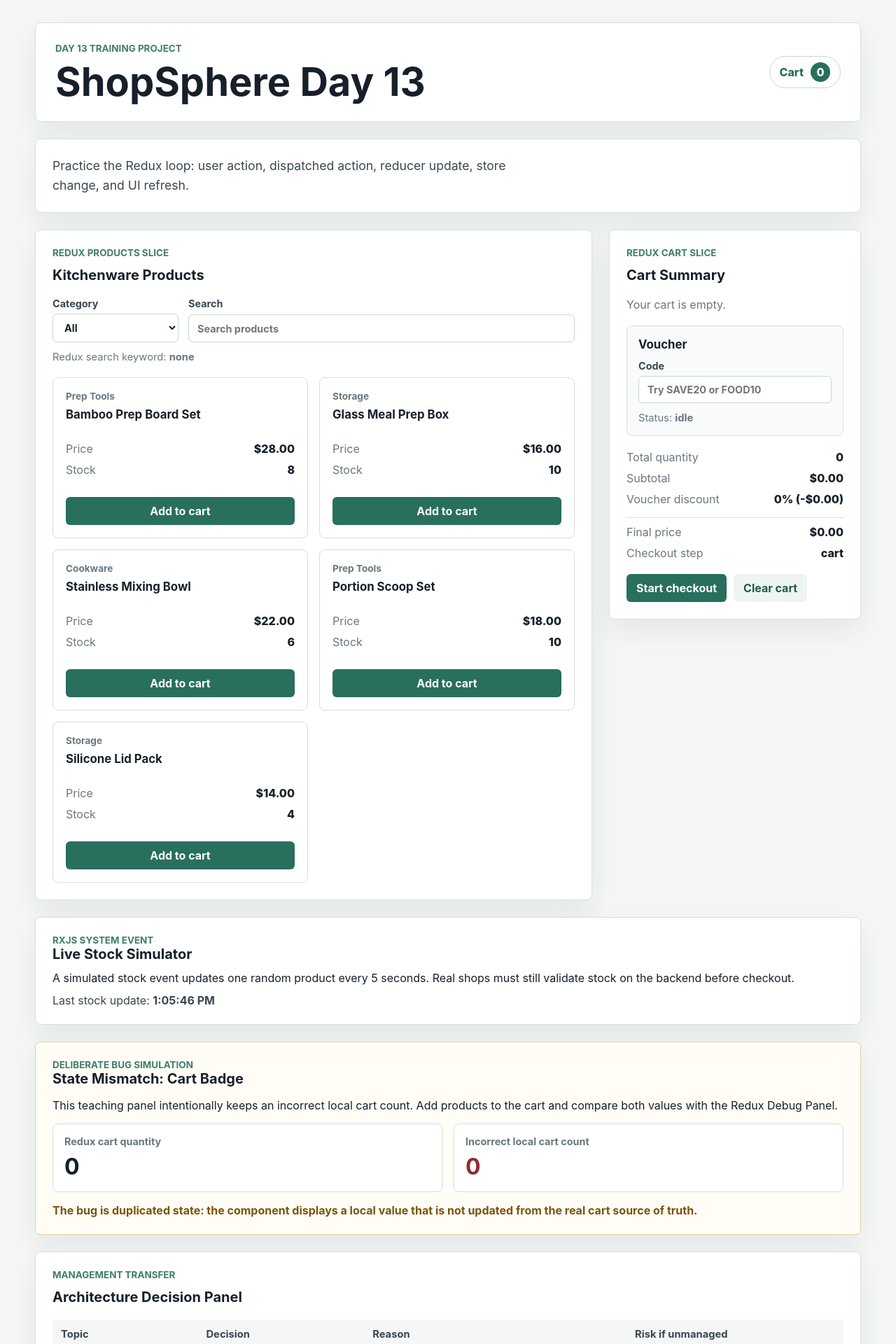
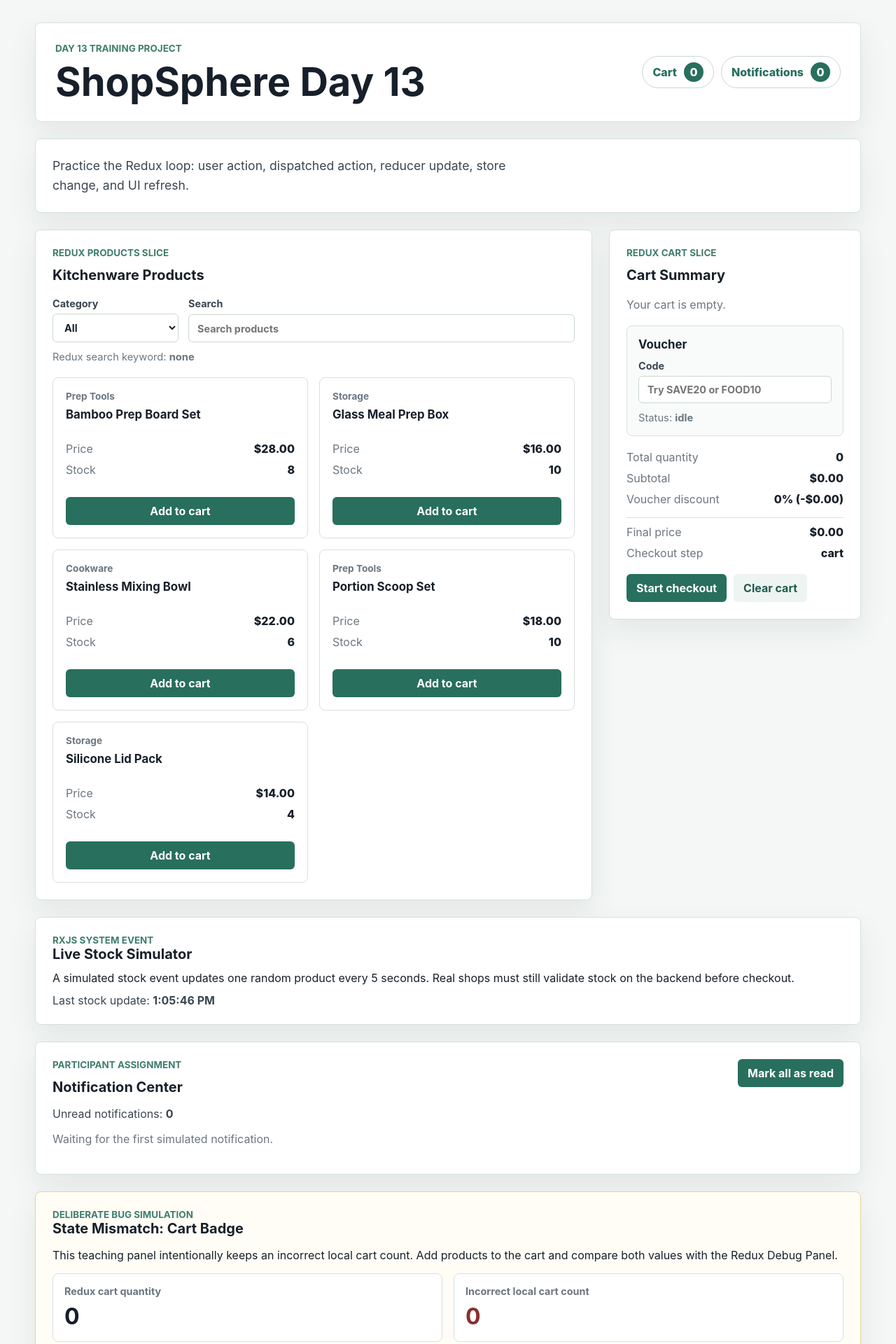
Before and after one commit to isoneday/day13, a React (Vite) app: page / in a window 1280 px wide. Shown: the top 1920 px of the page at 70% size. Built offline with nearby package versions, Linux system fonts and the light colour scheme.

Commit message:
Final Assignment: Notification Center

```diff
--- a/src/App.jsx
+++ b/src/App.jsx
@@ -4,6 +4,7 @@ import CartSummary from './components/CartSummary';
 import DebugPanel from './components/DebugPanel';
 import Header from './components/Header';
 import LiveStockSimulator from './components/LiveStockSimulator';
+import NotificationCenter from './components/NotificationCenter';
 import ProductList from './components/ProductList';
 
 function App() {
@@ -24,6 +25,7 @@ function App() {
       </div>
 
       <LiveStockSimulator />
+      <NotificationCenter />
       <BuggyCartBadge />
       <ArchitectureDecisionPanel />
       <DebugPanel />
--- a/src/app/store.js
+++ b/src/app/store.js
@@ -1,12 +1,14 @@
 import { configureStore } from '@reduxjs/toolkit';
 import productsReducer from '../features/products/productsSlice.js';
 import cartReducer from '../features/cart/cartSlice.js';
+import notificationsReducer from '../features/notifications/notificationsSlice.js';
 import voucherReducer from '../features/voucher/voucherSlice.js';
 
 export const store = configureStore({
   reducer: {
     products: productsReducer,
     cart: cartReducer,
+    notifications: notificationsReducer,
     voucher: voucherReducer,
   },
 });
--- a/src/components/DebugPanel.jsx
+++ b/src/components/DebugPanel.jsx
@@ -3,6 +3,7 @@ import { useSelector } from 'react-redux';
 function DebugPanel() {
   const products = useSelector((state) => state.products);
   const cart = useSelector((state) => state.cart);
+  const notifications = useSelector((state) => state.notifications);
   const voucher = useSelector((state) => state.voucher);
 
   return (
@@ -27,6 +28,10 @@ function DebugPanel() {
           <h3>voucher state</h3>
           <pre>{JSON.stringify(voucher, null, 2)}</pre>
         </div>
+        <div>
+          <h3>notifications state</h3>
+          <pre>{JSON.stringify(notifications, null, 2)}</pre>
+        </div>
       </div>
     </section>
   );
--- a/src/components/Header.jsx
+++ b/src/components/Header.jsx
@@ -4,6 +4,7 @@ function Header() {
   const totalQuantity = useSelector((state) =>
     state.cart.items.reduce((total, item) => total + item.quantity, 0),
   );
+  const unreadNotifications = useSelector((state) => state.notifications.unreadCount);
 
   return (
     <header className="site-header">
@@ -11,8 +12,16 @@ function Header() {
         <p className="eyebrow">Day 13 Training Project</p>
         <h1>ShopSphere Day 13</h1>
       </div>
-      <div className="cart-badge" aria-label={`Cart contains ${totalQuantity} items`}>
-        Cart <span>{totalQuantity}</span>
+      <div className="header-actions">
+        <div className="cart-badge" aria-label={`Cart contains ${totalQuantity} items`}>
+          Cart <span>{totalQuantity}</span>
+        </div>
+        <div
+          className="cart-badge"
+          aria-label={`${unreadNotifications} unread notifications`}
+        >
+          Notifications <span>{unreadNotifications}</span>
+        </div>
       </div>
     </header>
   );
--- /dev/null
+++ b/src/components/NotificationCenter.jsx
@@ -0,0 +1,86 @@
+import { useEffect, useRef } from 'react';
+import { useDispatch, useSelector } from 'react-redux';
+import { interval } from 'rxjs';
+import {
+  allNotificationsMarkedRead,
+  notificationReceived,
+} from '../features/notifications/notificationsSlice.js';
+
+const notificationMessages = [
+  {
+    type: 'stock update',
+    message: 'Stock changed for a meal-prep product. Review availability before checkout.',
+  },
+  {
+    type: 'voucher campaign',
+    message: 'Voucher campaign reminder: SAVE20 and FOOD10 are active demo codes.',
+  },
+  {
+    type: 'checkout reminder',
+    message: 'Checkout should verify cart items against current stock before continuing.',
+  },
+  {
+    type: 'system message',
+    message: 'System simulation is running. New notifications arrive every 8 seconds.',
+  },
+];
+
+function NotificationCenter() {
+  const dispatch = useDispatch();
+  const { items, unreadCount } = useSelector((state) => state.notifications);
+  const messageIndexRef = useRef(0);
+
+  useEffect(() => {
+    const subscription = interval(8000).subscribe(() => {
+      const template = notificationMessages[messageIndexRef.current % notificationMessages.length];
+      messageIndexRef.current += 1;
+
+      dispatch(
+        notificationReceived({
+          id: `${Date.now()}-${messageIndexRef.current}`,
+          ...template,
+          read: false,
+          createdAt: new Date().toLocaleTimeString(),
+        }),
+      );
+    });
+
+    return () => subscription.unsubscribe();
+  }, [dispatch]);
+
+  return (
+    <section className="panel notification-center" aria-labelledby="notification-title">
+      <div className="section-heading">
+        <div>
+          <p className="eyebrow">Participant Assignment</p>
+          <h2 id="notification-title">Notification Center</h2>
+        </div>
+        <button type="button" onClick={() => dispatch(allNotificationsMarkedRead())}>
+          Mark all as read
+        </button>
+      </div>
+
+      <p className="notification-summary">
+        Unread notifications: <strong>{unreadCount}</strong>
+      </p>
+
+      {items.length === 0 ? (
+        <p className="empty-state">Waiting for the first simulated notification.</p>
+      ) : (
+        <ul className="notification-list">
+          {items.map((notification) => (
+            <li key={notification.id} className={notification.read ? 'notification-read' : ''}>
+              <div>
+                <strong>{notification.type}</strong>
+                <span>{notification.createdAt}</span>
+              </div>
+              <p>{notification.message}</p>
+            </li>
+          ))}
+        </ul>
+      )}
+    </section>
+  );
+}
+
+export default NotificationCenter;
--- /dev/null
+++ b/src/features/notifications/notificationsSlice.js
@@ -0,0 +1,28 @@
+import { createSlice } from '@reduxjs/toolkit';
+
+const initialState = {
+  items: [],
+  unreadCount: 0,
+};
+
+const notificationsSlice = createSlice({
+  name: 'notifications',
+  initialState,
+  reducers: {
+    notificationReceived(state, action) {
+      state.items.unshift(action.payload);
+      state.unreadCount += 1;
+    },
+    allNotificationsMarkedRead(state) {
+      state.items = state.items.map((notification) => ({
+        ...notification,
+        read: true,
+      }));
+      state.unreadCount = 0;
+    },
+  },
+});
+
+export const { allNotificationsMarkedRead, notificationReceived } = notificationsSlice.actions;
+
+export default notificationsSlice.reducer;
--- a/src/index.css
+++ b/src/index.css
@@ -74,6 +74,13 @@ button:disabled:hover {
   justify-content: space-between;
   gap: 24px;
   padding: 28px;
+}
+
+.header-actions {
+  display: flex;
+  flex-wrap: wrap;
+  justify-content: flex-end;
+  gap: 10px;
 }
 
 .cart-badge {
@@ -338,6 +345,60 @@ dd {
   color: #3a4650;
 }
 
+.notification-center {
+  display: grid;
+  gap: 16px;
+}
+
+.notification-center .section-heading {
+  margin-bottom: 0;
+}
+
+.notification-summary {
+  margin-bottom: 0;
+  color: #3a4650;
+}
+
+.notification-list {
+  display: grid;
+  gap: 12px;
+  max-height: 300px;
+  overflow: auto;
+  margin: 0;
+  padding: 0;
+  list-style: none;
+}
+
+.notification-list li {
+  display: grid;
+  gap: 8px;
+  border: 1px solid #d8e0dd;
+  border-radius: 8px;
+  background: #f8fbfa;
+  padding: 14px;
+}
+
+.notification-list li:not(.notification-read) {
+  border-color: #9fc6bb;
+  background: #eff8f5;
+}
+
+.notification-list div {
+  display: flex;
+  justify-content: space-between;
+  gap: 12px;
+}
+
+.notification-list span {
+  color: #6b7780;
+  font-size: 0.85rem;
+}
+
+.notification-list p {
+  margin-bottom: 0;
+  color: #3a4650;
+}
+
 .bug-panel {
   display: grid;
   gap: 16px;
```
Also changed, not shown: 3 other files (tests, documents, lock files or other folders).
